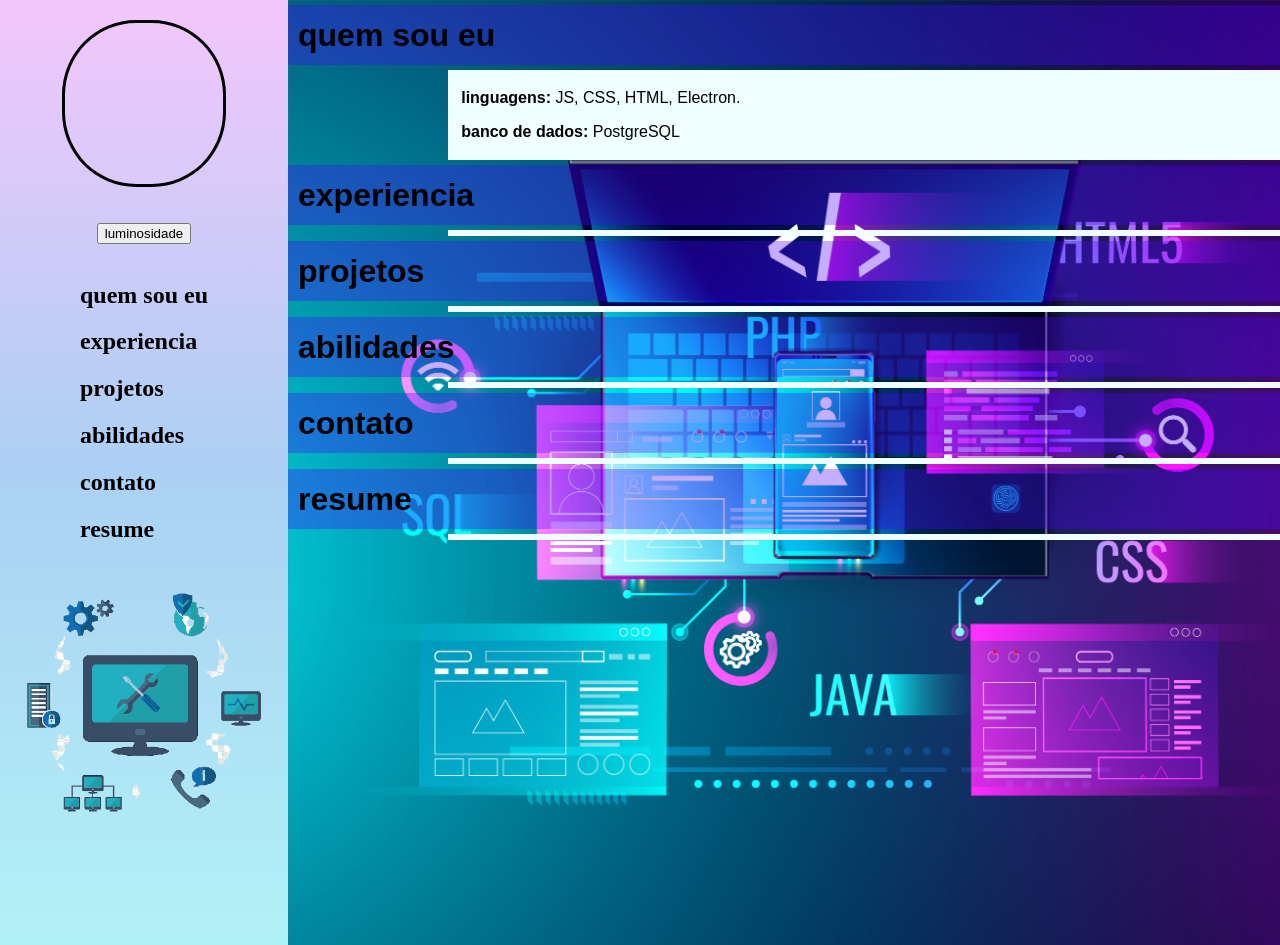
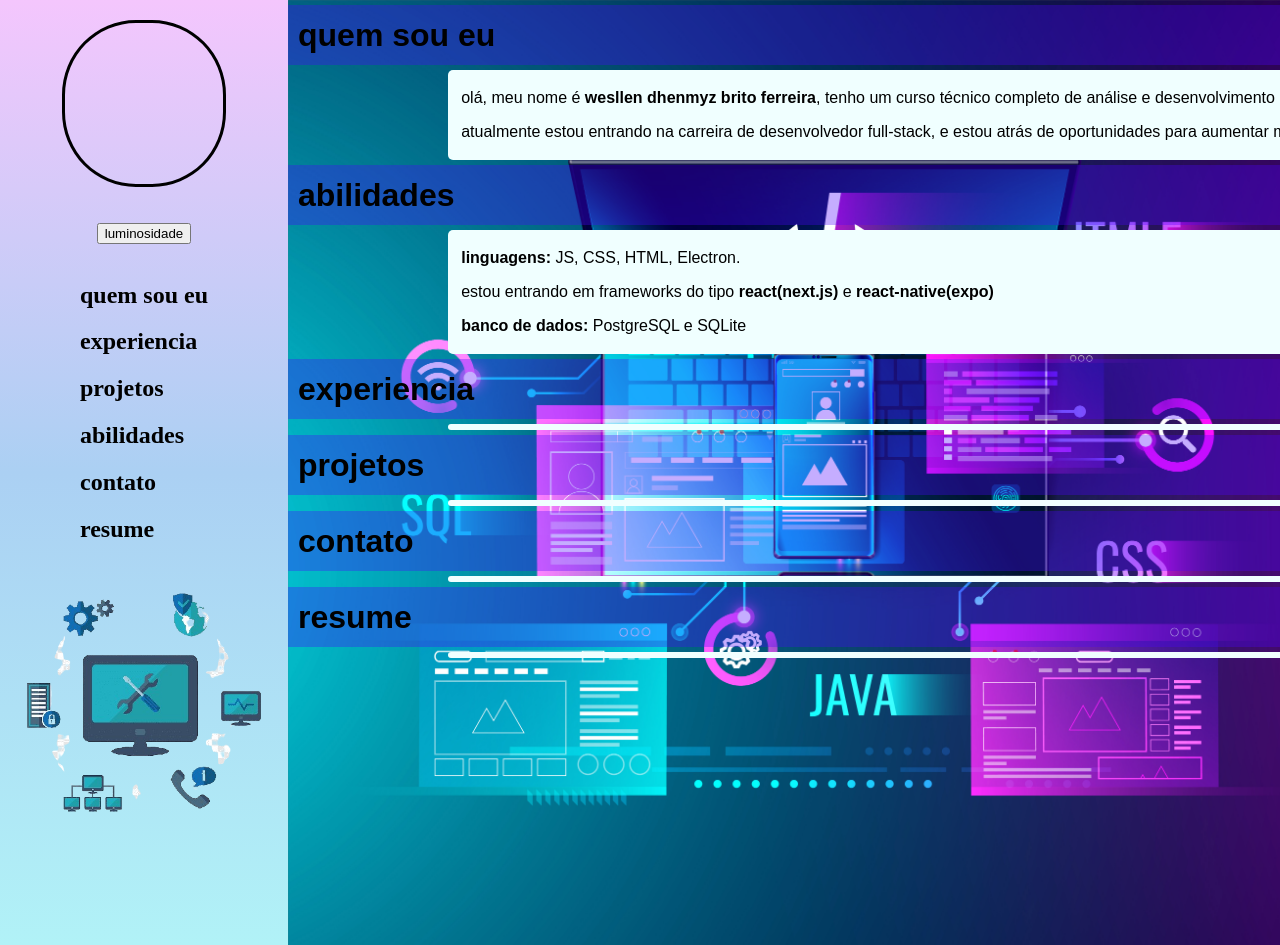
Before and after one commit to wdhenmyz/portfolio-wesllen, a plain HTML site: page index.html in a window 1280 px wide. Shown: the top 945 px of the page. Drawn offline with Linux system fonts and the light colour scheme.

Commit message:
ajustando

```diff
--- a/index.html
+++ b/index.html
@@ -5,7 +5,7 @@
     <meta name="viewport" content="width=device-width, initial-scale=1.0">
     <title>wesllen D. B. Ferreira</title>
 
-    <link rel="stylesheet" href="style.css">
+    <link rel="stylesheet" href="styles/style.css">
 
 </head>
 <body>
@@ -26,35 +26,46 @@
             </div>
 
             <FIgure>
-                <img src="tecnology.png" style="width: 370px;">
+                <img src="assets/tecnology.png" style="width: 370px;">
             </FIgure>
 
         </div>
 
         <div id="informacoes">
             <div class="informacoes" id="quem sou eu"><h1>quem sou eu</h1></div>
-                <div style="background-color: azure; border: solid rgba(255, 0, 0, 0); width: 80%;">
-                    <p></p>
-                    <p><strong>linguagens: </strong>JS, CSS, HTML, Electron.</p>
-                    <p><strong>banco de dados: </strong>PostgreSQL</p>
-                    <p><strong></strong></p>
+                <div class="infodiv">
+                    <p>olá, meu nome é <strong>wesllen dhenmyz brito ferreira</strong>, tenho um curso técnico completo de análise e desenvolvimento de sistemas</p>
+                    <p>atualmente estou entrando na carreira de desenvolvedor full-stack, e estou atrás de oportunidades para aumentar meu portifólio começando por front-end</p>
                     <p><strong></strong></p>
                     <p><strong></strong></p>
                 </div>
+
+            <div class="informacoes" id="abilidades"><h1>abilidades</h1></div>
+                <div class="infodiv">
+                    <p><strong>linguagens: </strong>JS, CSS, HTML, Electron.</p>
+                    <p>estou entrando em frameworks do tipo <strong>react(next.js)</strong>  e <strong>react-native(expo)</strong> </p>
+                    <p><strong>banco de dados: </strong>PostgreSQL e SQLite</p>
+                </div>
+
             <div class="informacoes" id="experiencia"><h1>experiencia</h1></div>
-                <div style="background-color: azure; border: solid rgba(255, 0, 0, 0); width: 80%;"></div>
+                <div class="infodiv">
+
+                </div>
 
             <div class="informacoes" id="projetos"><h1>projetos</h1></div>
-                <div style="background-color: azure; border: solid rgba(255, 0, 0, 0); width: 80%;"></div>
+                <div class="infodiv">
 
-            <div class="informacoes" id="abilidades"><h1>abilidades</h1></div>
-                <div style="background-color: azure; border: solid rgba(255, 0, 0, 0); width: 80%;"></div>
+                </div>
 
             <div class="informacoes" id="contato"><h1>contato</h1></div>
-                <div style="background-color: azure; border: solid rgba(255, 0, 0, 0); width: 80%;"></div>
+                <div class="infodiv">
+
+                </div>
 
             <div class="informacoes" id="resume"><h1>resume</h1></div>
-                <div style="background-color: azure; border: solid rgba(255, 0, 0, 0); width: 80%;"></div>
+                <div class="infodiv">
+
+                </div>
 
 
         </div>
--- a/style.css
+++ b/styles/style.css
@@ -34,7 +34,7 @@ a{
 #informacoes {
     width: 85%;
     height: 100%;
-    background-image: url(fundo.jpg);
+    background-image: url(../assets/fundo.jpg);
     background-size: cover;
     overflow-x: hidden;
     display: flex;
@@ -51,6 +51,13 @@ a{
     align-items: center;
 }
 
+.infodiv {
+    background-color: azure;
+    border: solid rgba(255, 0, 0, 0);
+    width: 80%;
+    border-radius: 5px;
+}
+
 h1 {
     margin-left: 10px;
     font-family: Arial, Helvetica, sans-serif;
```
Also changed, not shown: assets/fundo.jpg (renamed from fundo.jpg), assets/tecnology.png (renamed from tecnology.png).
